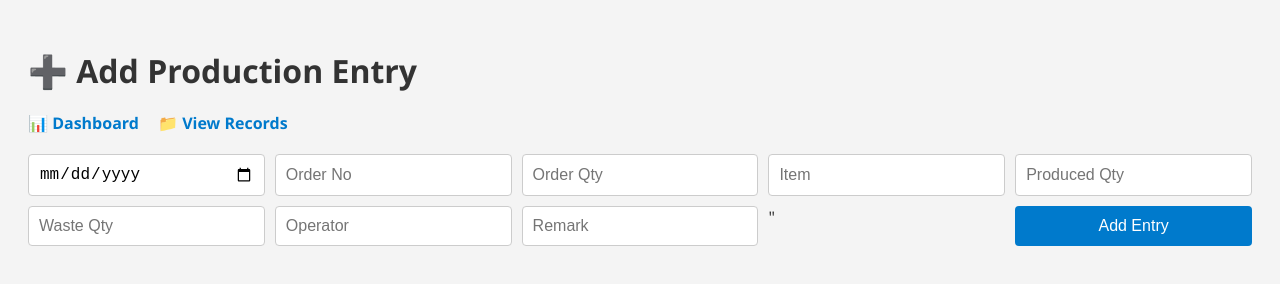
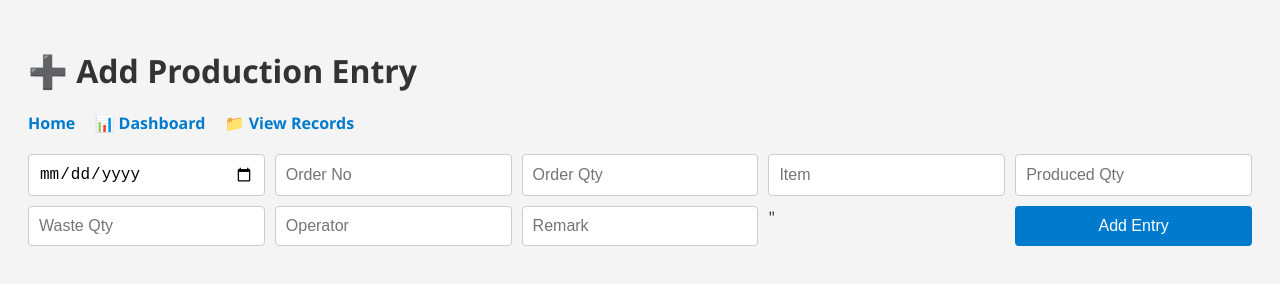
Before and after one commit to Jaichanli/ProductionTrackerApp, a plain HTML site: page index.html in a window 1280 px wide. Drawn offline with Linux system fonts and the light colour scheme.

Commit message:
Update index.html

```diff
--- a/index.html
+++ b/index.html
@@ -8,6 +8,7 @@
 <body>
   <h1>➕ Add Production Entry</h1>
   <nav>
+    <a href="/">Home</a>
     <a href="dashboard.html">📊 Dashboard</a>
     <a href="records.html">📁 View Records</a>
   </nav>
@@ -26,4 +27,5 @@
 
   <script type="module" src="entry.js"></script>
 </body>
+
 </html>
```
